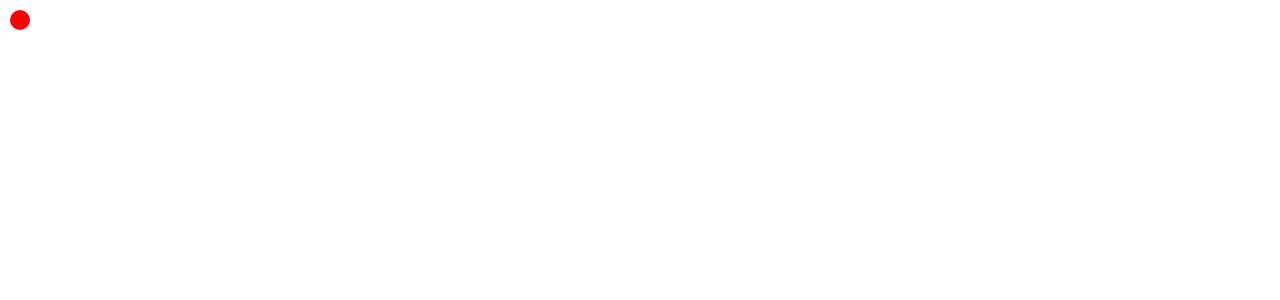
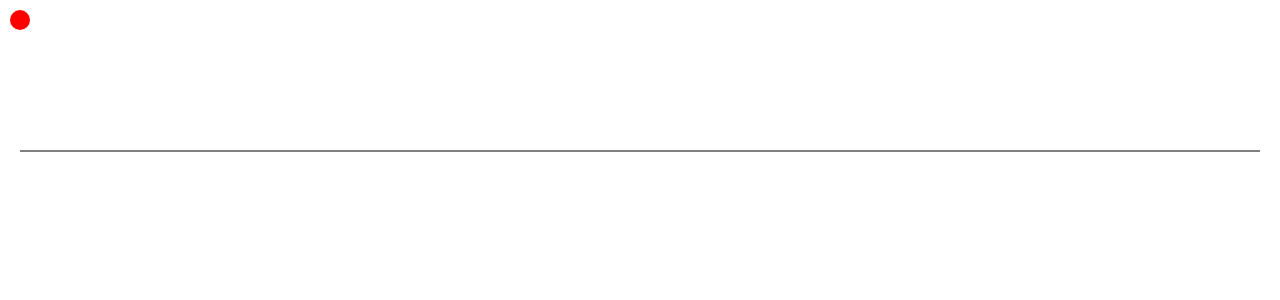
Before and after one commit to dgutierrez21/Learning-ReactJS--React-Docs, a React (Vite) app in the folder 01-learn/: page / in a window 1280 px wide. Shown: the top 300 px of the page. Built offline with nearby package versions, Linux system fonts and the light colour scheme.

Commit message:
Delimitando area del componente MoviendoPunto

```diff
--- a/01-learn/src/04-manejo-de-estado/02-Elegir-la-estructura-del-Estado/ElegirLaEstructuraDelEstado.jsx
+++ b/01-learn/src/04-manejo-de-estado/02-Elegir-la-estructura-del-Estado/ElegirLaEstructuraDelEstado.jsx
@@ -4,6 +4,7 @@ const ElegirLaEstructuraDelEstado = () => {
   return (
     <>
       <MoviendoPunto />
+      <div className="separator"></div>
     </>
   );
 };
--- a/01-learn/src/04-manejo-de-estado/02-Elegir-la-estructura-del-Estado/moviendo-punto/MoviendoPunto.jsx
+++ b/01-learn/src/04-manejo-de-estado/02-Elegir-la-estructura-del-Estado/moviendo-punto/MoviendoPunto.jsx
@@ -11,7 +11,7 @@ export const MoviendoPunto = () => {
           y: e.clientY,
         });
       }}
-      style={{ position: "relative", width: "100vw", height: "100vh" }}
+      style={{ position: "relative", width: "100vw", height: "100px" }}
     >
       <div
         style={{
```
